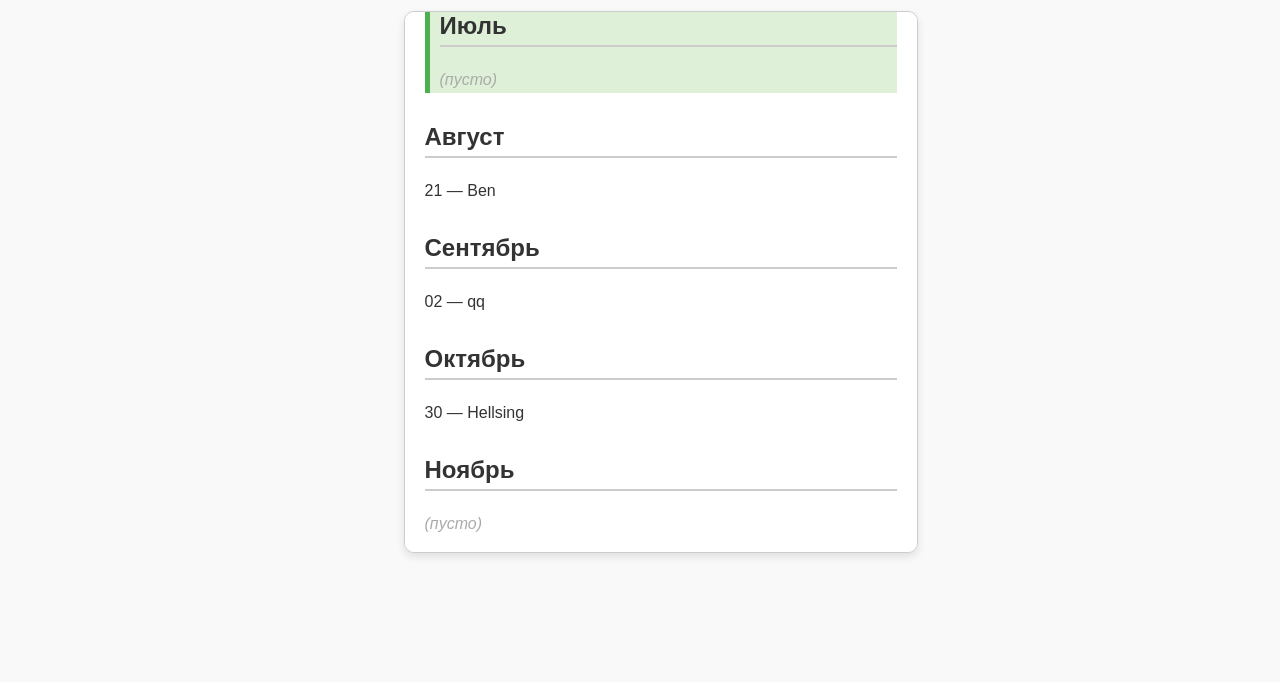
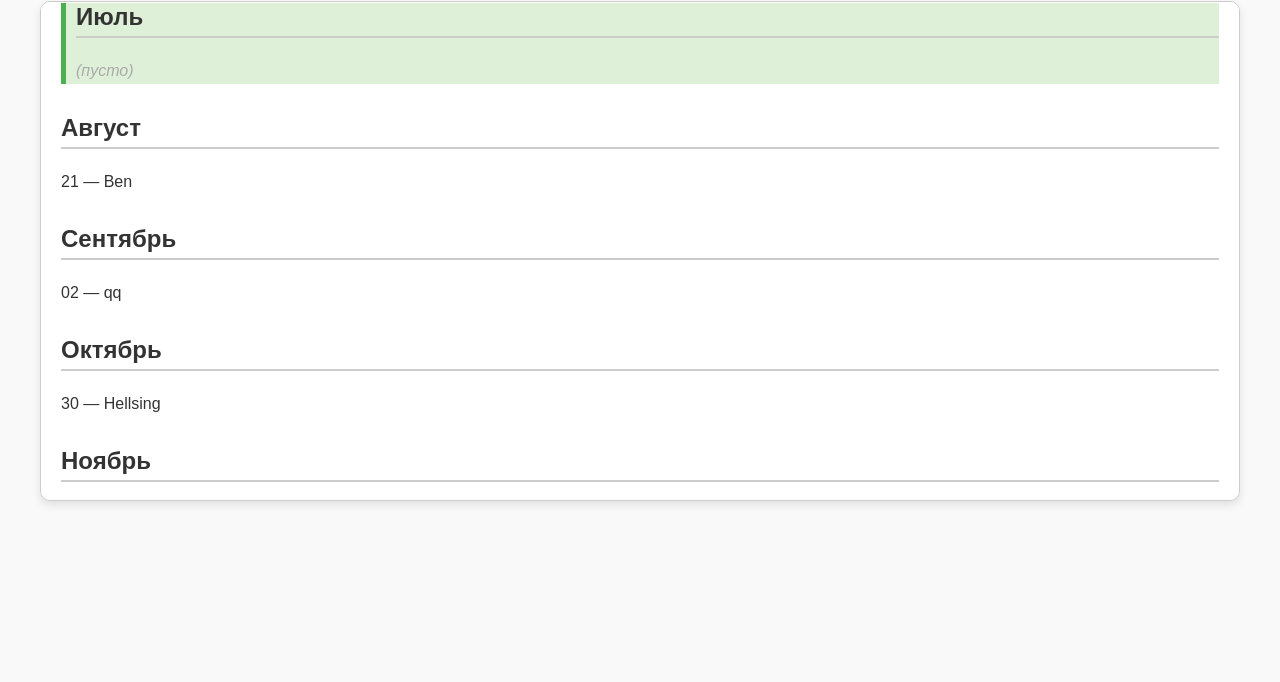
Before and after one commit to Chkalova17a/chkalova17a.github.io, a plain HTML site: page index.html in a window 1280 px wide. Shown: the part 118-800 px from the top of the page. Drawn offline with Linux system fonts and the light colour scheme.

Commit message:
Update index.html

```diff
--- a/index.html
+++ b/index.html
@@ -1,23 +1,20 @@
 <!DOCTYPE html>
 <html lang="ru">
 <head>
-  <meta charset="UTF-8">
-  <meta name="viewport" content="width=device-width, initial-scale=1.0">
+  <meta charset="UTF-8" />
+  <meta name="viewport" content="width=device-width, initial-scale=1" />
   <title>Календарь дней рождения</title>
   <style>
     body {
       font-family: Arial, sans-serif;
       background-color: #f9f9f9;
       color: #333;
-      display: flex;
-      justify-content: center;
       padding: 40px;
+      margin: 0;
     }
 
     .calendar-container {
-      max-width: 700px;
-      width: 100%;
-      height: 500px; /* Фиксированная высота */
+      height: 500px; /* фиксированная высота */
       overflow-y: auto;
       border: 1px solid #ccc;
       border-radius: 10px;
@@ -25,11 +22,16 @@
       padding: 20px;
       box-shadow: 0 4px 8px rgba(0, 0, 0, 0.1);
       scroll-behavior: smooth;
+      /* Ширина не фиксирована - растягивается по доступному пространству */
+      width: 100%;
+      max-width: 100%;
+      box-sizing: border-box;
     }
 
     h1 {
       text-align: center;
       color: #2c3e50;
+      margin-bottom: 20px;
     }
 
     .month {
@@ -45,6 +47,7 @@
     ul {
       list-style-type: none;
       padding-left: 0;
+      margin: 0;
     }
 
     li {
@@ -58,13 +61,12 @@
 
     .highlight {
       background-color: #dff0d8;
-      border-left: 5px solid #4CAF50;
+      border-left: 5px solid #4caf50;
       padding-left: 10px;
     }
   </style>
 </head>
 <body>
-  <div>
   <h1>📅 Календарь дней рождения</h1>
   <div class="calendar-container" id="calendar">
     <div class="month" data-month="0"><h2>Январь</h2><ul><li>02 — Соня Шишуева</li></ul></div>
@@ -80,13 +82,10 @@
     <div class="month" data-month="10"><h2>Ноябрь</h2><ul><li class="empty">(пусто)</li></ul></div>
     <div class="month" data-month="11"><h2>Декабрь</h2><ul><li>29 — Мышка</li></ul></div>
   </div>
-  </div>
 
   <script>
     const currentMonth = new Date().getMonth();
     const months = document.querySelectorAll('.month');
-    const calendarContainer = document.getElementById('calendar');
-
     months.forEach(month => {
       if (parseInt(month.dataset.month) === currentMonth) {
         month.classList.add('highlight');
```
Lines whose indentation alone changed are shown as unchanged.
